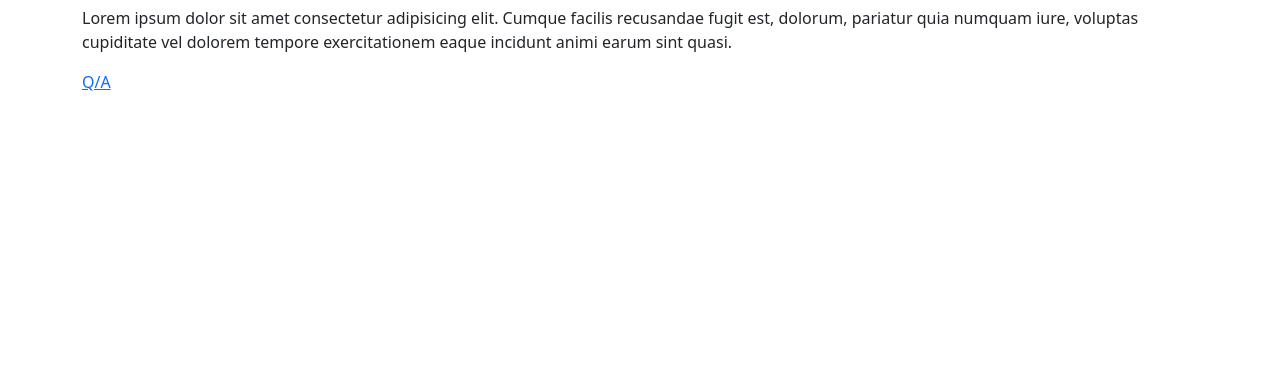
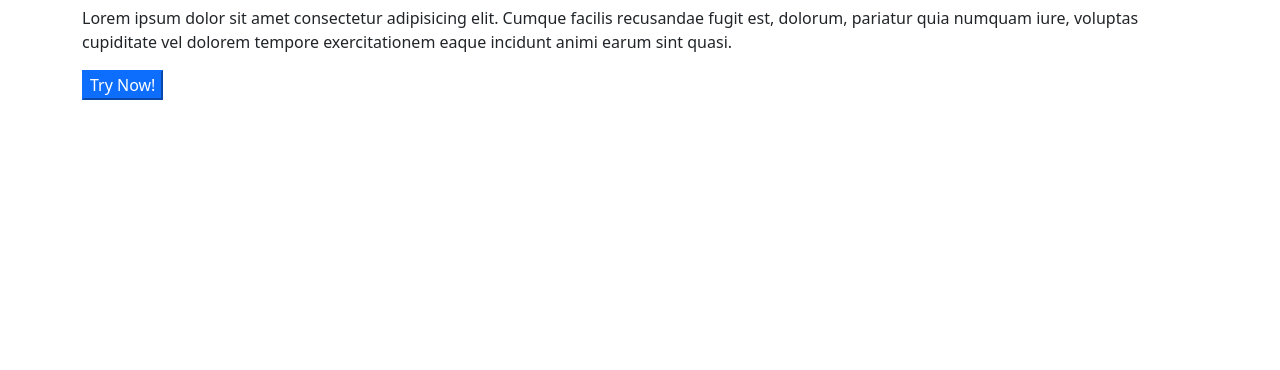
Before and after one commit to m4hi2/prosnottor, a Flask app: page / in a window 1280 px wide. Shown: the part 50-420 px from the top of the page. Run offline with Flask 2, Linux system fonts and the light colour scheme.

Commit message:
feat: made the qna page visit link button

```diff
--- a/web_app/templates/application/index.html.j2
+++ b/web_app/templates/application/index.html.j2
@@ -16,5 +16,11 @@
 
     </p>
 </div>
-<div><a href="{{ url_for('application.qna') }}">Q/A</a></div>
+<div>
+    <a href="{{ url_for('application.qna') }}">
+        <button class="btn-primary">
+            Try Now!
+        </button>
+    </a>
+</div>
 {% endblock content %}
```
